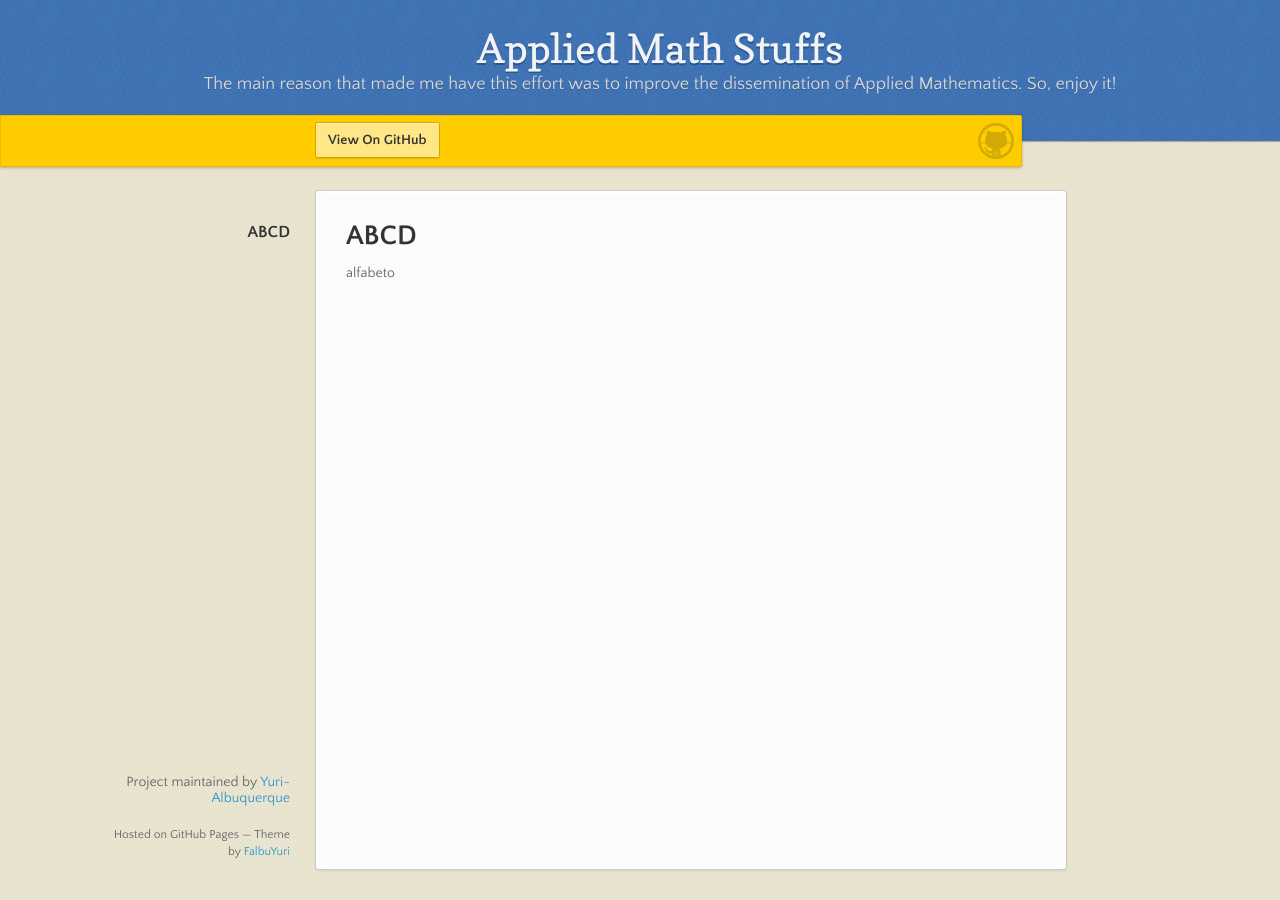
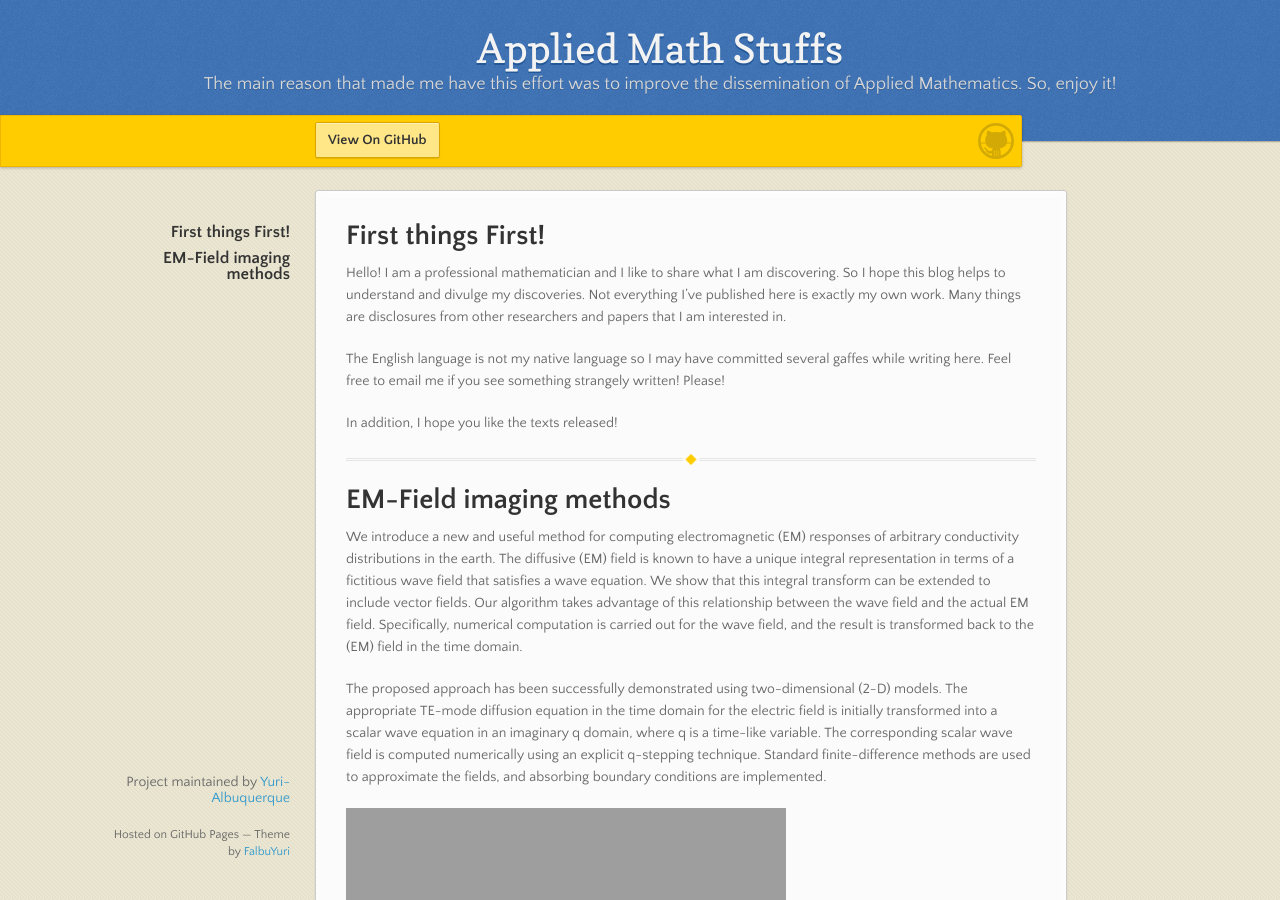
Before and after one commit to Yuri-Albuquerque/yuri_blog, a Jekyll site: the page built from index.md, in a window 1280 px wide and 900 px high. Built offline with Jekyll 4.4.1, drawn with Linux system fonts in a browser that asks for light colours; formulas are drawn with MathJax 3; our own code applies the rules of GitHub Pages for plain Markdown files; some of the changed text lies outside the part shown; grey boxes are pictures that could not be loaded.

Commit message:
deletando post, incluindo em index

```diff
--- a/_config.yml
+++ b/_config.yml
@@ -28,6 +28,8 @@ markdown: kramdown
 theme: jekyll-theme-leap-day
 plugins:
   - jekyll-feed
+  - jekyll-sitemap
+  - jekyll-redirect-from
 
 # Exclude from processing.
 # The following items will not be processed, by default. Create a custom list
--- a/index.md
+++ b/index.md
@@ -4,5 +4,23 @@
 # See: https://jekyllrb.com/docs/themes/#overriding-theme-defaults
 layout: default
 ---
-# ABCD
-alfabeto
+# First things First!
+
+Hello! I am a professional mathematician and I like to share what I am discovering. So I hope this blog helps to understand and divulge my discoveries. Not everything I've published here is exactly my own work. Many things are disclosures from other researchers and papers that I am interested in.
+
+The English language is not my native language so I may have committed several gaffes while writing here. Feel free to email me if you see something strangely written! Please!
+
+In addition, I hope you like the texts released!
+
+---
+# EM-Field imaging methods
+
+We introduce a new and useful method for computing electromagnetic \(EM\) responses of arbitrary conductivity distributions in the earth. The diffusive \(EM\) field is known to have a unique integral representation in terms of a fictitious wave field that satisfies a wave equation. We show that this integral transform can be extended to include vector fields. Our algorithm takes advantage of this relationship between the wave field and the actual EM field. Specifically, numerical computation is carried out for the wave field, and the result is transformed back to the \(EM\) field in the time domain.
+
+The proposed approach has been successfully demonstrated using two-dimensional \(2-D\) models. The appropriate TE-mode diffusion equation in the time domain for the electric field is initially transformed into a scalar wave equation in an imaginary q domain, where q is a time-like variable. The corresponding scalar wave field is computed numerically using an explicit q-stepping technique. Standard finite-difference methods are used to approximate the fields, and absorbing boundary conditions are implemented.
+
+<iframe width="440" height="390" src="https://www.youtube.com/embed/VBdzzYzJePM" frameborder="0" allow="autoplay; encrypted-media" allowfullscreen></iframe>
+
+The computed wave field is then transformed back to the time domain. The result agrees fairly well with the solution computed directly in the time domain. In this approach, Maxwell’s equations in the time domain are first transformed into a system of coupled first- order wave equations in the \(q\) domain.These coupled equations are slightly modified and then cast into a "symmetric" and "divergence-free" form. We show that it is to this particular form of equations that numerical schemes developed for solving wave equations can be applied efficiently.
+
+$$\delta_s = \sqrt{\frac{2}{\omega\mu\sigma}}$$
```
Also changed, not shown: _posts/2018-03-29-shape-optmization.markdown (deleted, +0 -16 lines), about.md (deleted, +0 -11 lines).
